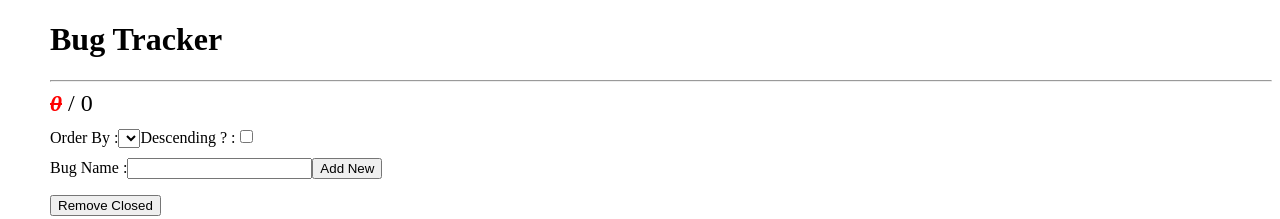
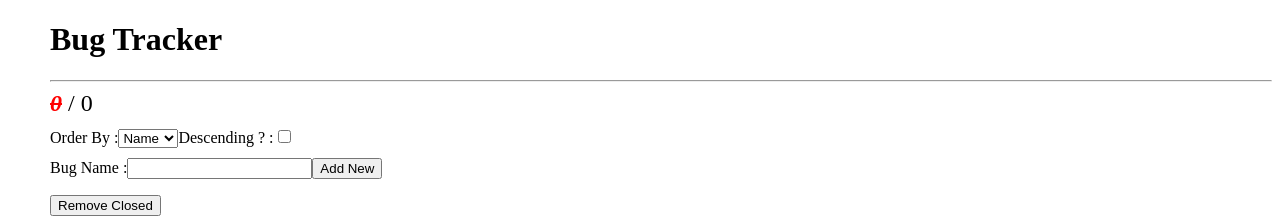
Before and after one commit to tkmagesh/AirBus-Angular-May-2019, an Angular app in the folder bug-tracker-app/: page / in a window 1280 px wide. Shown: the top 219 px of the page. Built offline with nearby package versions, Linux system fonts and the light colour scheme.

Commit message:
Day-02 complete

```diff
--- a/bug-tracker-app/src/app/bugTracker/bugTracker.component.html
+++ b/bug-tracker-app/src/app/bugTracker/bugTracker.component.html
@@ -1,4 +1,4 @@
-<section class="stats">
+   <section class="stats">
    	<span class="closed">{{getClosedCount()}}</span>
    	<span> / </span>
    	<span>{{bugs.length}}</span>
@@ -6,8 +6,8 @@
    <section class="sort">
    	<label for="">Order By :</label>
    	<select name="" id="">
-   		<option value=""></option>
-   		<option value=""></option>
+   		<option value="name">Name</option>
+   		<option value="isClosed">Status</option>
    	</select>
    	<label for="">Descending ? :</label>
    	<input type="checkbox" name="" id="">
@@ -23,7 +23,7 @@
    			<span class="bugname"
                (click)="onBugNameClick(bug)"
                [ngClass]="{closed : bug.isClosed}">
-               {{bug.name | trimText}}
+               {{bug.name | trimText:40}}
             </span>
    			<div class="datetime">[Created At]</div>
    		</li>
--- a/bug-tracker-app/src/app/bugTracker/pipes/trimText.pipe.ts
+++ b/bug-tracker-app/src/app/bugTracker/pipes/trimText.pipe.ts
@@ -4,7 +4,7 @@ import { Pipe, PipeTransform } from '@angular/core';
 	name : 'trimText'
 })
 export class TrimTextPipe implements PipeTransform{
-	transform(data : string) : string {
-		return data.length >= 30 ? data.substr(0,30) + '...' : data;
+	transform(data : string, trimLength : number = 30) : string {
+		return data.length >= trimLength ? data.substr(0,trimLength) + '...' : data;
 	}
 }
```
